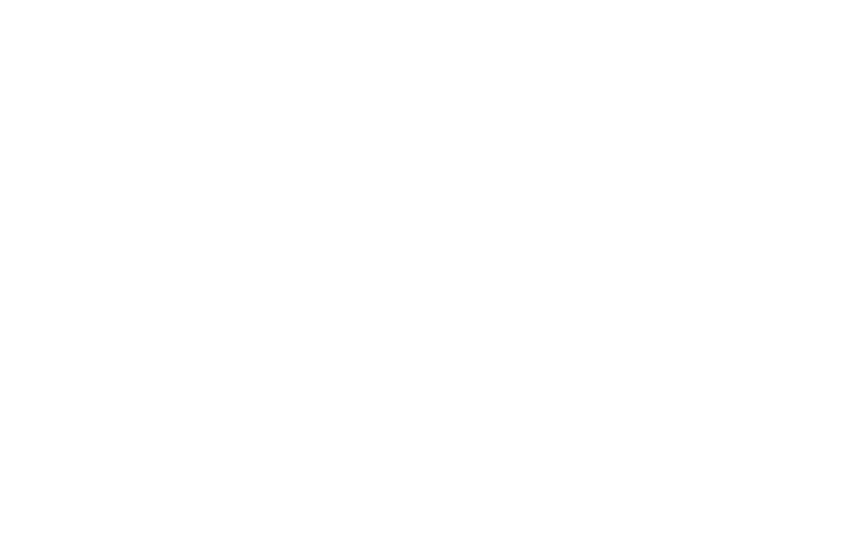
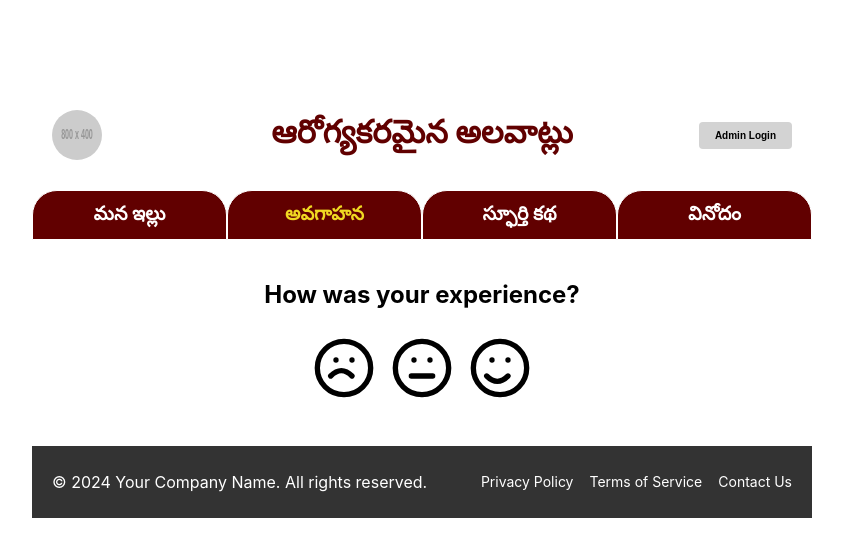
Before and after one commit to healthyhabits-guru/HHGweb-Repository, a React (Create React App) app: page /awareness in a window 1280 px wide. Before the commit this address had no page. Shown: the top 556 px of the page, without its empty margins (218-1061 px from the left). Built offline with nearby package versions, Linux system fonts and the light colour scheme.

Commit message:
no page found, language changed to telugu, header title change, routing changes, feedback icon changes

```diff
--- a/public/index.html
+++ b/public/index.html
@@ -1,5 +1,5 @@
 <!DOCTYPE html>
-<html lang="en">
+<html lang="te">
   <head>
     <meta charset="utf-8" />
     <link rel="icon" href="%PUBLIC_URL%/favicon.ico" />
@@ -24,7 +24,7 @@
       work correctly both with client-side routing and a non-root public URL.
       Learn how to configure a non-root public URL by running `npm run build`.
     -->
-    <title>React App</title>
+    <title>Healthy Habits Guru</title>
   </head>
   <body>
     <noscript>You need to enable JavaScript to run this app.</noscript>
--- a/src/app/app.jsx
+++ b/src/app/app.jsx
@@ -6,6 +6,8 @@
 import Footer from '../components/footer/footer';
 
 import './app.css';
+import Tabs from '../components/tabs/tabs';
+import NoPage from '../components/noPage/noPage';
 
 function App() {
   return (
@@ -17,6 +19,25 @@
           <RatingComp />
           <Footer />
         </>} />
+        <Route path="/awareness" element={<>
+          <Header />
+          <Tabs />
+          <RatingComp />
+          <Footer />
+        </>} />
+        <Route path="/inspiration" element={<>
+          <Header />
+          <Tabs />
+          <RatingComp />
+          <Footer />
+        </>} />
+        <Route path="/entertainment" element={<>
+          <Header />
+          <Tabs />
+          <RatingComp />
+          <Footer />
+        </>} />
+        <Route path="*" element={<NoPage />} />
       </Routes>
     </BrowserRouter>
   );
--- a/src/components/dashboard/dashboard.jsx
+++ b/src/components/dashboard/dashboard.jsx
@@ -16,7 +16,6 @@
     return (
         <>
             <Tabs />
-            {selectedTabId === 1 ? <>
             <ImageCarouselAndVideo />
             <ModalComp />
             <CardGrid />
@@ -25,7 +24,6 @@
                 <VideoComp />
             </div>
             <CircularImageRow />
-            </> : <></>}
         </>
     );
 }
--- a/src/components/header/header.css
+++ b/src/components/header/header.css
@@ -4,6 +4,7 @@
     justify-content: space-between;
     align-items: center;
     padding: 10px 20px;
+    margin-top: 100px;
 }
 
 /* Left section: Logo and title */
@@ -21,7 +22,10 @@
 }
 
 .header-title {
-    font-size: 20px;
+    position: absolute;
+    left: 50%;
+    transform: translateX(-50%);
+    text-align: center;
     font-weight: bold;
     color: #610000;
     margin: 0;
@@ -59,6 +63,10 @@
 
     .header-title {
         font-size: 18px;
+        position: static;
+        transform: none;
+        margin: 10px auto;
+        text-align: center;
     }
 
     .admin-login-btn {
@@ -75,6 +83,10 @@
 
     .header-title {
         font-size: 16px;
+        position: static;
+        transform: none;
+        margin: 10px auto;
+        text-align: center;
     }
 
     .admin-login-btn {
--- a/src/components/header/header.jsx
+++ b/src/components/header/header.jsx
@@ -10,7 +10,7 @@
                     alt="Logo"
                     className="header-logo"
                 />
-                <h1 className="header-title">Website Title</h1>
+                <h1 className="header-title">ఆరోగ్యకరమైన అలవాట్లు</h1>
             </div>
             <div className="header-right">
                 <button className="admin-login-btn">Admin Login</button>
--- /dev/null
+++ b/src/components/noPage/noPage.css
@@ -0,0 +1,54 @@
+/* Container for the "No Page Found" message */
+.no-page-container {
+    display: flex;
+    flex-direction: column;
+    justify-content: center;
+    align-items: center;
+    height: 100vh;
+    margin: 0;
+    text-align: center;
+    padding: 0 20px;
+    /* Padding for smaller devices */
+}
+
+/* Title (e.g., 404) */
+.no-page-title {
+    font-size: 6rem;
+    /* Large font for the error code */
+    font-weight: bold;
+    color: #333;
+    /* Darker color for contrast */
+    margin: 0;
+}
+
+/* Message text */
+.no-page-message {
+    font-size: 1.5rem;
+    color: #666;
+    /* Medium contrast text */
+    margin-top: 10px;
+}
+
+/* Responsive design */
+@media (max-width: 768px) {
+    .no-page-title {
+        font-size: 4rem;
+        /* Adjust size for tablets */
+    }
+
+    .no-page-message {
+        font-size: 1.2rem;
+        /* Adjust size for smaller screens */
+    }
+}
+
+@media (max-width: 480px) {
+    .no-page-title {
+        font-size: 3rem;
+        /* Adjust size for mobile devices */
+    }
+
+    .no-page-message {
+        font-size: 1rem;
+    }
+}
--- /dev/null
+++ b/src/components/noPage/noPage.jsx
@@ -0,0 +1,13 @@
+import React from "react";
+import "./noPage.css";
+
+const NoPage = () => {
+    return (
+        <div className="no-page-container">
+            <h1 className="no-page-title">404</h1>
+            <p className="no-page-message">Sorry, the page you're looking for cannot be found.</p>
+        </div>
+    );
+};
+
+export default NoPage;
--- a/src/components/ratingComp/ratingComp.css
+++ b/src/components/ratingComp/ratingComp.css
@@ -37,7 +37,7 @@
 
 /* Highlight selected emoji */
 .emoji-button.selected {
-  transform: scale(0.7);
+  transform: scale(1.0);
   /* Enlarge selected emoji */
   position: relative;
   /* Required for the background circle */
--- a/src/components/tabs/tabs.css
+++ b/src/components/tabs/tabs.css
@@ -5,6 +5,7 @@
     overflow-x: scroll;
     scrollbar-width: none;
     -webkit-overflow-scrolling: touch;
+    margin-top: 20px;
 }
 
 .tab {
--- a/src/components/tabs/tabs.jsx
+++ b/src/components/tabs/tabs.jsx
@@ -1,5 +1,6 @@
-import React, { useState } from "react";
+import React, { useEffect, useState } from "react";
 import { useDispatch, useSelector } from 'react-redux';
+import { useNavigate, useLocation } from "react-router-dom";
 import { selectTabsData } from "../../reduxModules/hhgSelectors";
 import { updateSelectedTabId } from "../../reduxModules/hhgSlice";
 
@@ -8,7 +9,45 @@
 function Tabs() {
     const tabs = useSelector(selectTabsData);
     const [selectedTab, setSelectedTab] = useState(0);
+    const navigate = useNavigate();
+    const location = useLocation();
     const dispatch = useDispatch();
+
+    useEffect(() => {
+        if (location?.pathname === '/') {
+            setSelectedTab(0);
+            dispatch(updateSelectedTabId(1))
+        }
+        else if (location?.pathname === '/awareness') {
+            setSelectedTab(1);
+            dispatch(updateSelectedTabId(2))
+        }
+        else if (location?.pathname === '/inspiration') {
+            setSelectedTab(2);
+            dispatch(updateSelectedTabId(3))
+        }
+        else if (location?.pathname === '/entertainment') {
+            setSelectedTab(3);
+            dispatch(updateSelectedTabId(4))
+        }
+    }, [location]);
+
+    const handleTabClick = (index, tab) => {
+        setSelectedTab(index);
+        if (tab.id === 1) {
+            navigate("/");
+        }
+        else if (tab.id === 2) {
+            navigate("/awareness");
+        }
+        else if (tab.id === 3) {
+            navigate("/inspiration");
+        }
+        else if (tab.id === 4) {
+            navigate("/entertainment");
+        }
+        dispatch(updateSelectedTabId(tab.id))
+    };
 
     return (
         <div>
@@ -17,10 +56,7 @@
                     <div
                         key={index}
                         className={`tab ${index === selectedTab ? "selected-tab" : ""}`}
-                        onClick={() => {
-                            setSelectedTab(index);
-                            dispatch(updateSelectedTabId(tab.id))
-                        }}>
+                        onClick={() => handleTabClick(index, tab)}>
                         {tab.name}
                     </div>
                 ))}
--- a/src/reduxModules/hhgSlice.js
+++ b/src/reduxModules/hhgSlice.js
@@ -81,11 +81,30 @@
     feedback: 0,
     modalOpenStatus: false,
     emojisData: [
-        { id: 1, emoji: "😠", label: "Angry" },
-        { id: 2, emoji: "😟", label: "Sad" },
-        { id: 3, emoji: "😐", label: "Neutral" },
-        { id: 4, emoji: "😊", label: "Happy" },
-        { id: 5, emoji: "😍", label: "Very Happy" }
+        {
+            id: 1, emoji: <svg width="64" height="64" viewBox="0 0 24 24" fill="none" xmlns="http://www.w3.org/2000/svg">
+                <circle cx="12" cy="12" r="10" stroke="black" strokeWidth="2" />
+                <circle cx="9" cy="9" r="1" fill="black" />
+                <circle cx="15" cy="9" r="1" fill="black" />
+                <path d="M15 15C15 15 13 13 11 13C9 13 7 15 7 15" stroke="black" strokeWidth="2" strokeLinecap="round" strokeLinejoin="round" />
+            </svg>, label: "Sad"
+        },
+        {
+            id: 2, emoji: <svg width="64" height="64" viewBox="0 0 24 24" fill="none" xmlns="http://www.w3.org/2000/svg">
+                <circle cx="12" cy="12" r="10" stroke="black" strokeWidth="2" />
+                <circle cx="9" cy="9" r="1" fill="black" />
+                <circle cx="15" cy="9" r="1" fill="black" />
+                <line x1="8" y1="15" x2="16" y2="15" stroke="black" strokeWidth="2" strokeLinecap="round" />
+            </svg>, label: "Neutral"
+        },
+        {
+            id: 3, emoji: <svg width="64" height="64" viewBox="0 0 24 24" fill="none" xmlns="http://www.w3.org/2000/svg">
+                <circle cx="12" cy="12" r="10" stroke="black" strokeWidth="2" />
+                <circle cx="9" cy="9" r="1" fill="black" />
+                <circle cx="15" cy="9" r="1" fill="black" />
+                <path d="M7 15C7 15 9 17 11 17C13 17 15 15 15 15" stroke="black" strokeWidth="2" strokeLinecap="round" strokeLinejoin="round" />
+            </svg>, label: "Happy"
+        }
     ],
     oneMinuteVideosData: [
         { src: "https://via.placeholder.com/800x400?text=Image+1", caption: "Caption 1", subtitle: "Subtitle 1" },
```
Lines whose indentation alone changed are shown as unchanged.
